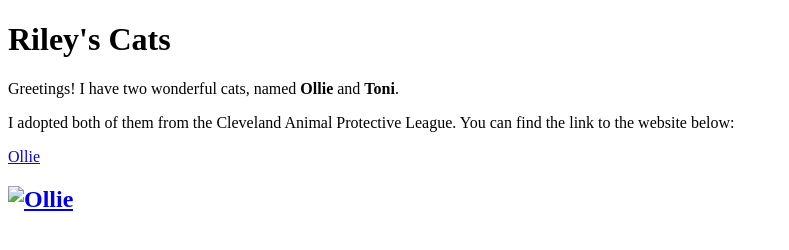
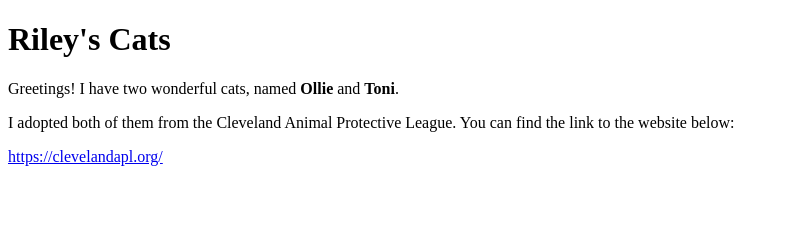
Before and after one commit to R2002B/rb_personal_site, a plain HTML site: page index.html in a window 1280 px wide. Shown: the whole page, without its empty margins (0-789 px from the left). Drawn offline with Linux system fonts and the light colour scheme.

Commit message:
Update index4.html

```diff
--- a/index.html
+++ b/index.html
@@ -7,9 +7,7 @@
     <h1>Riley's Cats</h1>
     <p>Greetings! I have two wonderful cats, named <strong>Ollie</strong> and <strong>Toni</strong>.</p>
     <p>I adopted both of them from the Cleveland Animal Protective League. You can find the link to the website below:</p>
-    <a href="https://clevelandapl.org/>https://clevelandapl.org/</a>
+    <a href="https://clevelandapl.org/">https://clevelandapl.org/</a>
 
-    <h2>Ollie<h2>
-    <img src="Ollie.jpeg" alt="Ollie">
 
 </body></html>
```
